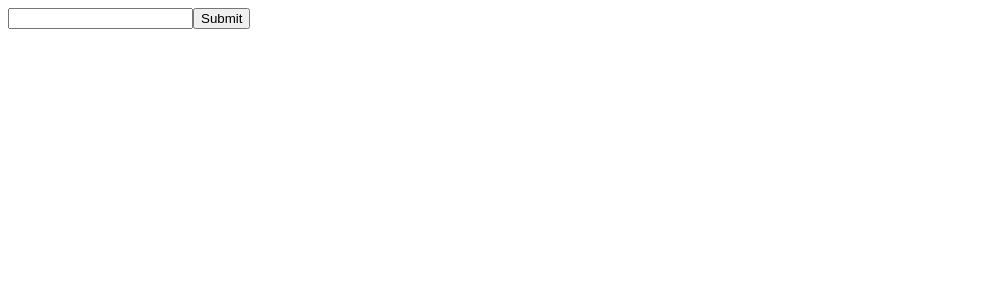
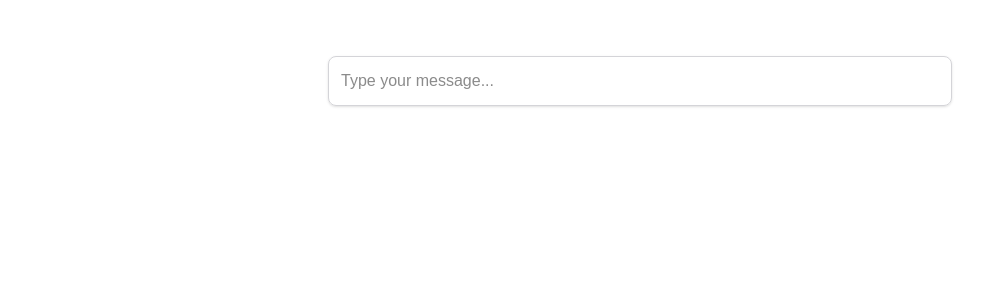
Before and after one commit to Marqasa/bookmarks-extension, a React (Vite) app in the folder client/: page / in a window 1280 px wide. Shown: the top 300 px of the page, without its empty margins (0-1007 px from the left). Built offline with nearby package versions, Linux system fonts and the light colour scheme.

Commit message:
Add tailwind and basic styles

```diff
--- a/client/package.json
+++ b/client/package.json
@@ -12,10 +12,12 @@
   "dependencies": {
     "@ai-sdk/openai": "^1.3.7",
     "@ai-sdk/react": "^1.2.6",
+    "@tailwindcss/vite": "^4.1.3",
     "ai": "^4.3.1",
     "axios": "^1.8.4",
     "react": "^19.1.0",
     "react-dom": "^19.1.0",
+    "tailwindcss": "^4.1.3",
     "zod": "^3.24.2"
   },
   "devDependencies": {
--- a/client/src/App.tsx
+++ b/client/src/App.tsx
@@ -1,4 +1,3 @@
-import "./App.css"
 import { useChat } from "@ai-sdk/react"
 
 function App() {
@@ -7,19 +6,39 @@ function App() {
   })
 
   return (
-    <>
-      {messages.map((message) => (
-        <div key={message.id}>
-          {message.role === "user" ? "User: " : "AI: "}
-          {message.content}
-        </div>
-      ))}
+    <div className="flex flex-col w-2xl max-w-full mx-auto p-6 gap-4">
+      <div className="flex flex-col gap-4 mb-4">
+        {messages.map((message) => (
+          <div
+            key={message.id}
+            className={`whitespace-pre-wrap p-3 rounded-lg ${
+              message.role === "user"
+                ? "bg-blue-100 dark:bg-blue-900 ml-auto"
+                : "bg-gray-100 dark:bg-zinc-800 mr-auto"
+            }`}
+          >
+            <div className="font-medium mb-1">
+              {message.role === "user" ? "You" : "AI Assistant"}
+            </div>
+            {message.parts.map((part, i) => {
+              switch (part.type) {
+                case "text":
+                  return <div key={`${message.id}-${i}`}>{part.text}</div>
+              }
+            })}
+          </div>
+        ))}
+      </div>
 
-      <form onSubmit={handleSubmit}>
-        <input name="prompt" value={input} onChange={handleInputChange} />
-        <button type="submit">Submit</button>
+      <form onSubmit={handleSubmit} className="mt-auto">
+        <input
+          className="w-full p-3 border border-zinc-300 dark:border-zinc-700 rounded-lg shadow-sm focus:ring-2 focus:ring-blue-500 focus:outline-none dark:bg-zinc-900"
+          value={input}
+          placeholder="Type your message..."
+          onChange={handleInputChange}
+        />
       </form>
-    </>
+    </div>
   )
 }
 
--- a/client/src/index.css
+++ b/client/src/index.css
@@ -0,0 +1,19 @@
+@import "tailwindcss";
+
+:root {
+  --background: #ffffff;
+  --foreground: #171717;
+}
+
+@media (prefers-color-scheme: dark) {
+  :root {
+    --background: #0a0a0a;
+    --foreground: #ededed;
+  }
+}
+
+body {
+  background: var(--background);
+  color: var(--foreground);
+  font-family: Arial, Helvetica, sans-serif;
+}
--- a/client/vite.config.ts
+++ b/client/vite.config.ts
@@ -1,11 +1,13 @@
 import { defineConfig } from "vite"
 import react from "@vitejs/plugin-react"
 import { viteStaticCopy } from "vite-plugin-static-copy"
+import tailwindcss from "@tailwindcss/vite"
 
 // https://vite.dev/config/
 export default defineConfig({
   plugins: [
     react(),
+    tailwindcss(),
     viteStaticCopy({
       targets: [
         {
```
Also changed, not shown: client/src/App.css (deleted), 1 other file (tests, documents, lock files or other folders).
